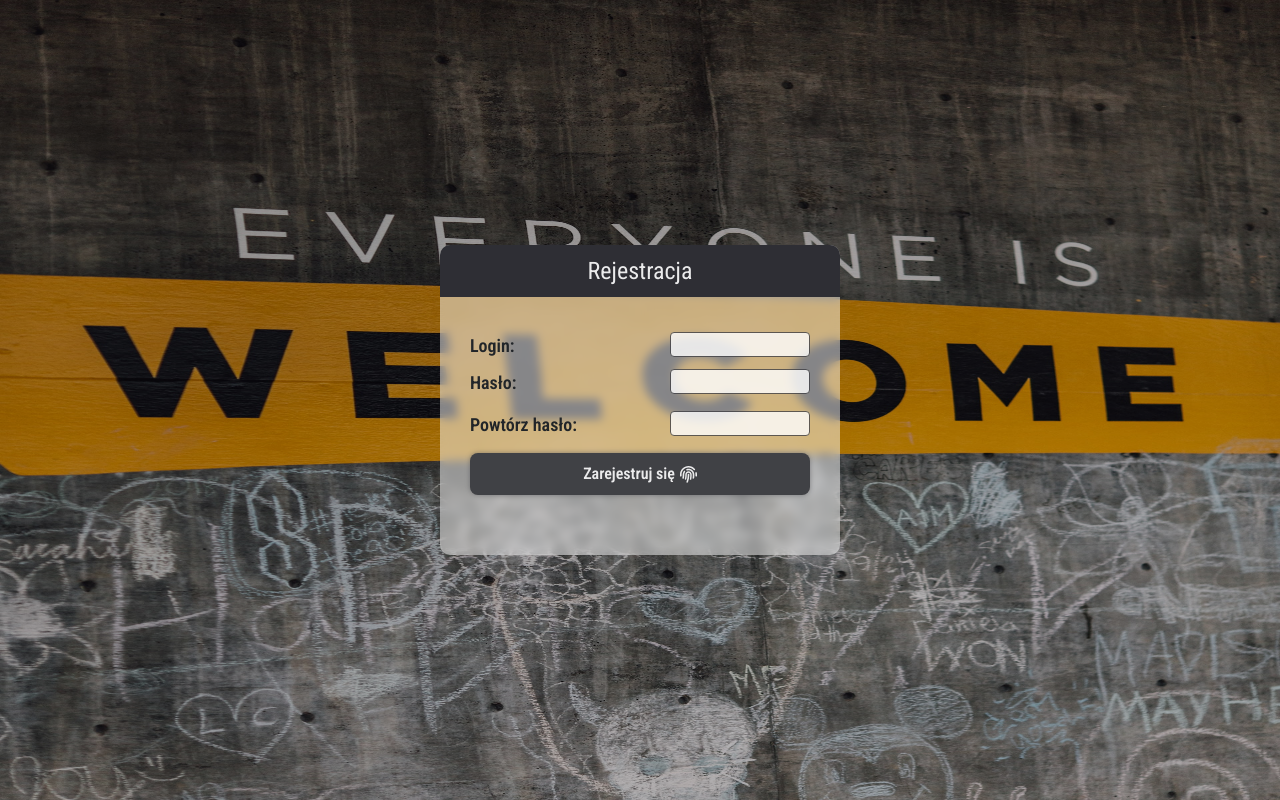
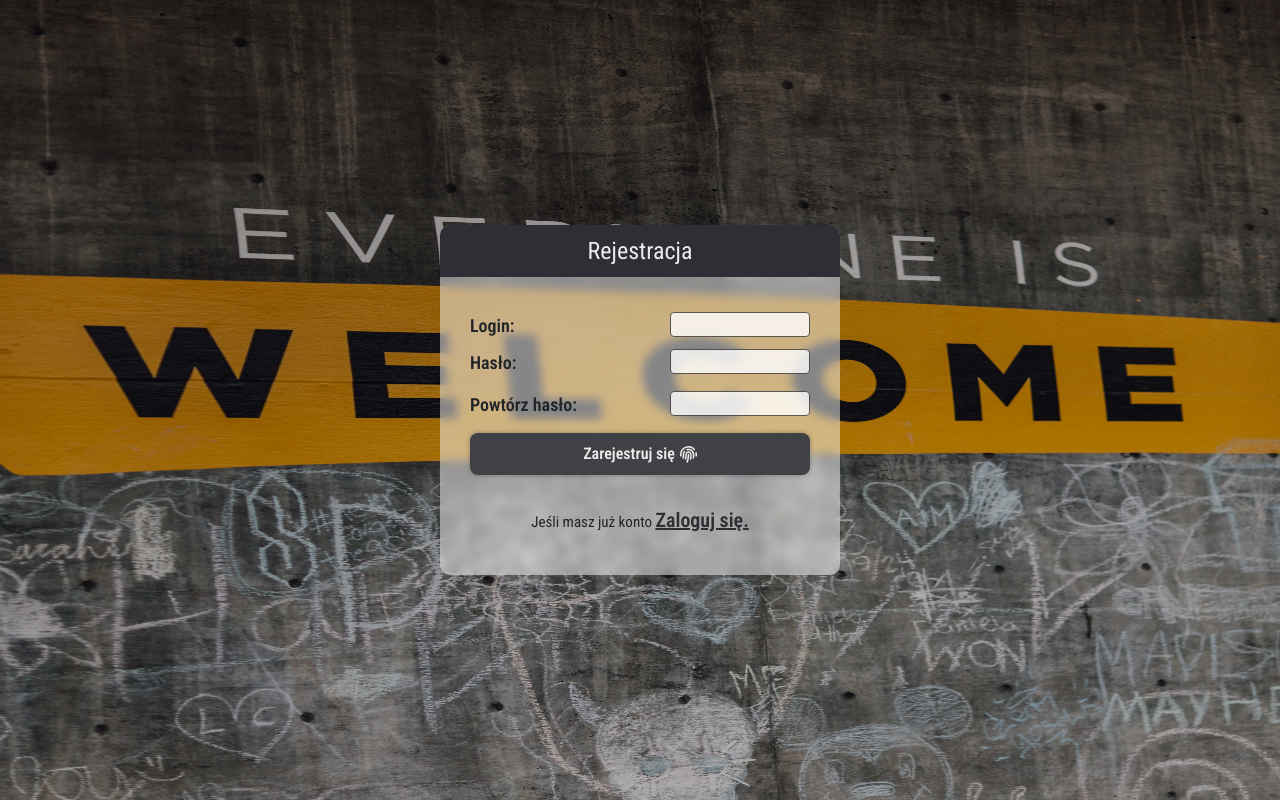
Before and after one commit to KamilSzostek/ToDoList, a Next.js app: page /registration in a window 1280 px wide. Built offline with nearby package versions, Linux system fonts and the light colour scheme; no server answers.

Commit message:
fix: sign up

```diff
--- a/src/features/Sign/SignUpForm/SignUpForm.tsx
+++ b/src/features/Sign/SignUpForm/SignUpForm.tsx
@@ -1,4 +1,5 @@
 import { FC } from 'react';
+import Link from 'next/dist/client/link';
 import { useRouter } from 'next/router'
 import { useFormik } from 'formik';
 import { signIn } from 'next-auth/react';
@@ -76,7 +77,7 @@ const SignInForm: FC = () => {
     });
 
     return (
-        <form className={`d-flex flex-column p-5`} onSubmit={formik.handleSubmit}>
+        <form className={`d-flex flex-column p-5 ${styles.signInForm}`} onSubmit={formik.handleSubmit}>
             {formik.errors.login ? (<div className={styles.error}>{formik.errors.login}</div>) : null}
             <div className='d-flex flex-column  mb-3'>
                 <div className='d-flex justify-content-between'>
@@ -114,6 +115,7 @@ const SignInForm: FC = () => {
                 />
             </div>
             <BaseButton type='submit' specialClass='w-100 mb-5' text='Zarejestruj się' icon={faFingerprint} isDark />
+            <p className='fs-4 text-center'>Jeśli masz już konto <Link className='fs-2' href='/' onClick={()=>delete formik.errors.login}> Zaloguj się.</Link></p>
         </form>
     );
 };
--- a/src/pages/api/users/index.ts
+++ b/src/pages/api/users/index.ts
@@ -16,6 +16,7 @@ export default async function handler(
           .insertOne({
             login: login,
             password: encrypt(password, process.env.CRYPTO_SECRET!),
+            tasks: []
           });
           res.status(200).json({
             message: 'User created',
--- a/src/pages/todo/index.tsx
+++ b/src/pages/todo/index.tsx
@@ -55,7 +55,7 @@ export const getServerSideProps: GetServerSideProps = async ({ req, res }) => {
                 user:{
                     _id: user?._id.toString(),
                     login: user?.login,
-                    tasks: user?.tasks.filter((task: ITask) => task.isDeleted === false) || []
+                    tasks: user?.tasks?.filter((task: ITask) => task.isDeleted === false)
                 }
             }
         }
```
